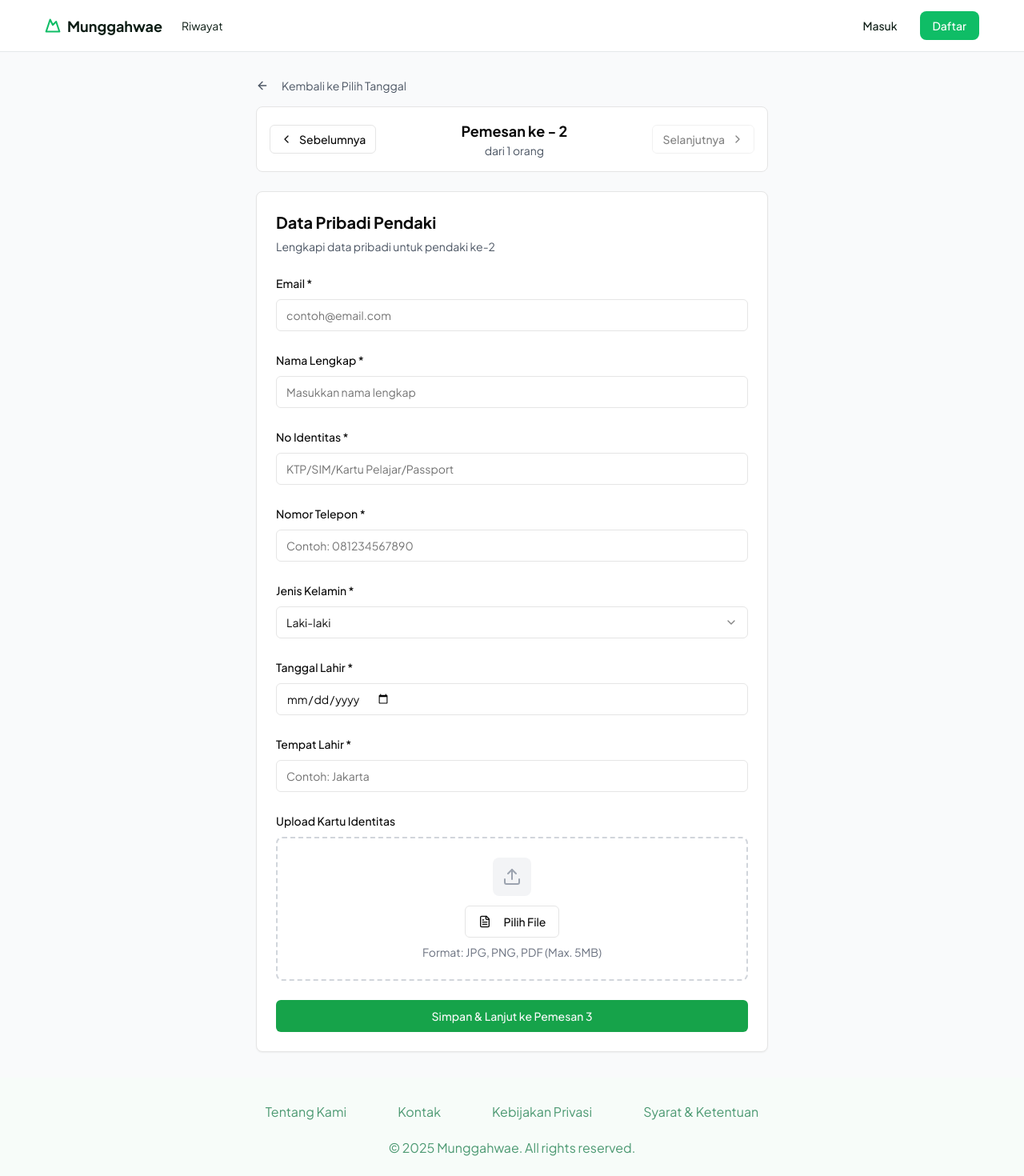
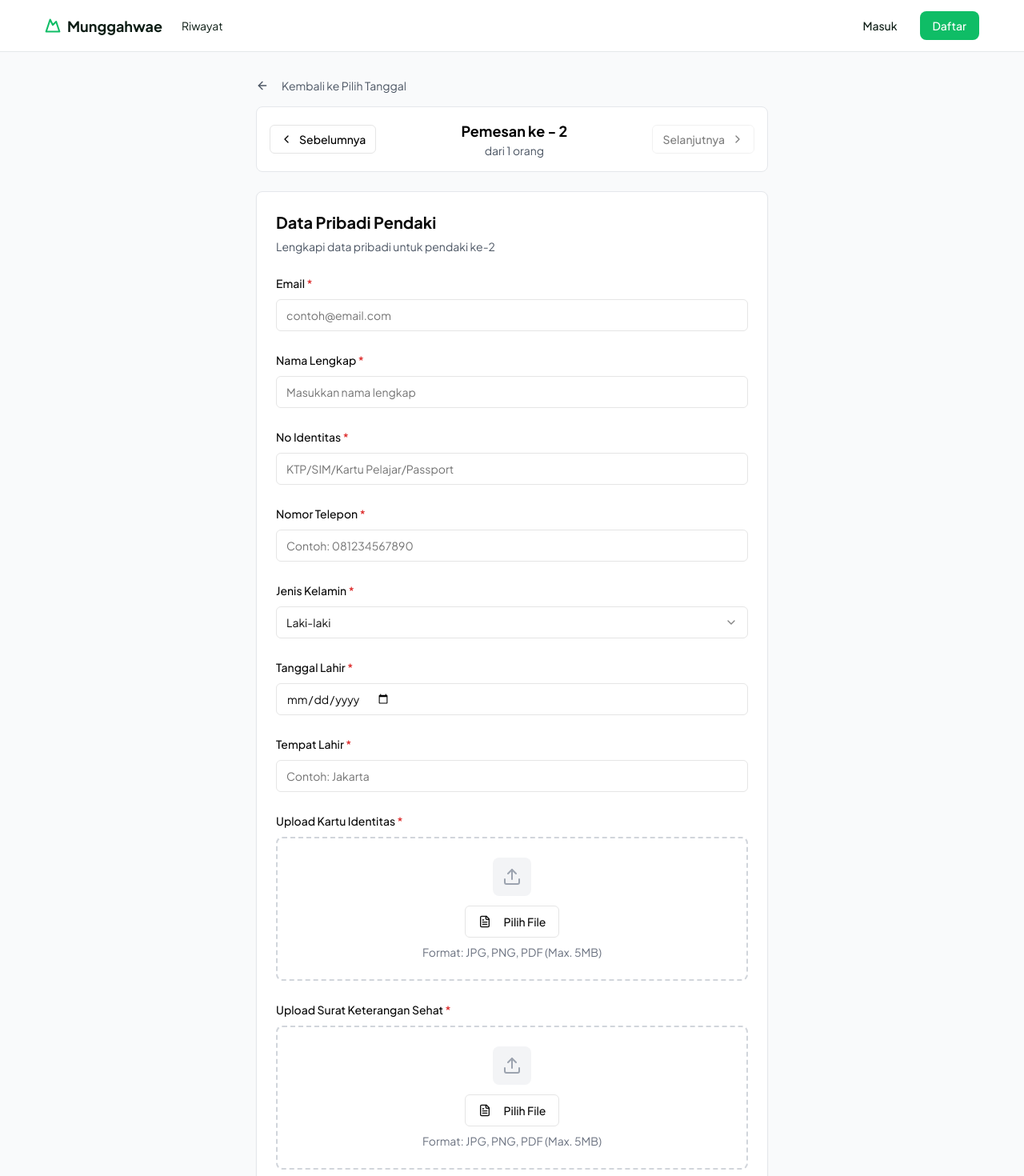
Before and after one commit to mohizzatulhaqi/Munggahwae, a Next.js app: page /mountain/1/booking-terms/booking-form/personal-data/1 in a window 1280 px wide. Shown: the top 1470 px of the page at 80% size. Built offline with nearby package versions, Linux system fonts and the light colour scheme.

Commit message:
revisi payment

```diff
--- a/package.json
+++ b/package.json
@@ -3,9 +3,9 @@
   "version": "0.1.0",
   "private": true,
   "scripts": {
-    "dev": "next dev -p 4028",
+    "dev": "next dev -p 3000",
     "build": "next build",
-    "start": "next dev -p 4028",
+    "start": "next dev -p 3000",
     "format": "prettier --write \"src/**/*.{ts,tsx,css,md,json}\"",
     "serve": "next start",
     "type-check": "tsc --noEmit"
--- a/src/app/globals.css
+++ b/src/app/globals.css
@@ -131,10 +131,9 @@
 }
 
 @layer base {
-  * {
-    @apply border-border;
-  }
-  body {
-    @apply bg-background text-foreground;
-  }
+  label:has(*:last-child)::after {
+  content: '';
 }
+
+
+}
--- a/src/app/mountain/[id]/booking-terms/booking-form/personal-data/[index]/page.tsx
+++ b/src/app/mountain/[id]/booking-terms/booking-form/personal-data/[index]/page.tsx
@@ -29,7 +29,7 @@ export default function PersonalDataPage() {
       router.push("/confirmation")
     } else {
       // Move to next booker
-      router.push(`/personal-data/${bookerIndex + 1}`)
+      router.push(`/mountain/[id]/booking-terms/booking-form/personal-data/${bookerIndex + 1}`)
     }
   }
 
@@ -39,13 +39,13 @@ export default function PersonalDataPage() {
 
   const handleNextBooker = () => {
     if (bookerIndex < totalBookers - 1) {
-      router.push(`/personal-data/${bookerIndex + 1}`)
+      router.push(`/mountain/[id]/booking-terms/booking-form/personal-data/${bookerIndex + 1}`)
     }
   }
 
   const handlePreviousBooker = () => {
     if (bookerIndex > 0) {
-      router.push(`/personal-data/${bookerIndex - 1}`)
+      router.push(`/mountain/[id]/booking-terms/booking-form/personal-data/${bookerIndex - 1}`)
     }
   }
 
--- a/src/components/pages/payment-page.tsx
+++ b/src/components/pages/payment-page.tsx
@@ -17,10 +17,12 @@ import {
   ArrowLeft,
   Copy,
   QrCode,
+
 } from 'lucide-react';
 import Image from 'next/image';
 import type { BookingData } from '@/app/mountain/[id]/booking-terms/booking-form/page';
-
+import { Mountain, mountainsData } from '@/lib/mountain-data';
+import { useParams } from 'next/navigation';
 interface PaymentPageProps {
   bookingData: BookingData;
   onPaymentSuccess: () => void;
@@ -110,9 +112,18 @@ export default function PaymentPage({
       createdDate: new Date(timestamp).toLocaleDateString('id-ID'),
     };
   }, []); // Empty dependency array ensures this only runs once
+  const params = useParams();
+  const mountainId = params?.id as string;
+  const mountain = mountainsData.find((m) => m.id === mountainId) as Mountain | undefined;
+
+// Gunakan harga dari data gunung, fallback ke 350000 jika tidak ada
+  const selectedTrailInfo = mountain?.trailDetails.find(
+  (trail) => trail.name.toLowerCase() === bookingData.selectedTrail.toLowerCase()
+);
+
+const baseCost = selectedTrailInfo?.price ?? 350000;
 
   // Calculate costs
-  const baseCost = 350000; // Base cost per person per day
   const days = Math.ceil(
     (new Date(bookingData.exitDate).getTime() - new Date(bookingData.entryDate).getTime()) /
       (1000 * 60 * 60 * 24)
--- a/src/components/pages/personal-data-form.tsx
+++ b/src/components/pages/personal-data-form.tsx
@@ -2,6 +2,8 @@
 
 import type React from 'react';
 import { useState, useRef, useEffect } from 'react';
+import { useParams, useRouter } from 'next/navigation';
+
 import Header from '@/components/common/Header';
 import Footer from '@/components/common/Footer';
 import { Button } from '@/components/ui/button';
@@ -25,12 +27,13 @@ import {
   ChevronRight,
   AlertTriangle,
 } from 'lucide-react';
+
 import type { PersonalData } from '@/app/mountain/[id]/booking-terms/booking-form/page';
-import { useParams, useRouter } from 'next/navigation';
 
 interface PersonalDataFormProps {
   onSubmit: (data: PersonalData) => void;
   onNext: () => void;
+  onBack: () => void;
   onPrevious: () => void;
   bookerIndex: number;
   totalBookers: number;
@@ -68,10 +71,37 @@ export default function PersonalDataForm({
   const [errors, setErrors] = useState<Partial<Record<keyof PersonalData, string>>>({});
   const [uploadedFile, setUploadedFile] = useState<File | null>(null);
   const [ageValidationWarning, setAgeValidationWarning] = useState<string>('');
+  const [healthCertificateFile, setHealthCertificateFile] = useState<File | null>(null);
+
   const fileInputRef = useRef<HTMLInputElement>(null);
+  const healthFileInputRef = useRef<HTMLInputElement>(null);
   const params = useParams();
   const router = useRouter();
   const mountainId = params.id as string;
+
+  // upload surat keterangan sehat
+  const handleHealthCertificateUpload = (e: React.ChangeEvent<HTMLInputElement>) => {
+    const file = e.target.files?.[0];
+    if (file) {
+      if (file.size > 5 * 1024 * 1024) {
+        alert('Ukuran file maksimal 5MB');
+        return;
+      }
+      if (!['image/jpeg', 'image/png', 'image/jpg', 'application/pdf'].includes(file.type)) {
+        alert('Format file harus JPG, PNG, atau PDF');
+        return;
+      }
+      setHealthCertificateFile(file);
+    }
+  };
+
+  function RequiredLabel({ children }: { children: React.ReactNode }) {
+    return (
+      <>
+        {children} <span className="text-red-600">*</span>
+      </>
+    );
+  }
 
   // Calculate age from birth date
   const calculateAge = (birthDate: string): number => {
@@ -156,10 +186,10 @@ export default function PersonalDataForm({
       newErrors.birthDate = 'Tanggal lahir harus diisi';
     } else {
       const age = calculateAge(formData.birthDate);
-      if (age < 5) {
-        newErrors.birthDate = 'Usia minimal untuk pendakian adalah 5 tahun';
-      } else if (age > 70) {
-        newErrors.birthDate = 'Usia maksimal untuk pendakian adalah 70 tahun';
+      if (age < 10) {
+        newErrors.birthDate = 'Usia minimal untuk pendakian adalah 10 tahun';
+      } else if (age >= 60) { // <-- VALIDASI LANSIA BARU
+        newErrors.birthDate = 'Batas usia maksimal untuk pendakian adalah di bawah 60 tahun.';
       }
     }
 
@@ -295,7 +325,7 @@ export default function PersonalDataForm({
               <form onSubmit={handleSubmit} className="space-y-6">
                 <InputField
                   id="email"
-                  label="Email *"
+                  label={<RequiredLabel>Email</RequiredLabel>}
                   value={formData.email}
                   onChange={(e) => handleInputChange('email', e.target.value)}
                   error={errors.email}
@@ -304,7 +334,7 @@ export default function PersonalDataForm({
                 />
                 <InputField
                   id="fullName"
-                  label="Nama Lengkap *"
+                  label={<RequiredLabel>Nama Lengkap</RequiredLabel>}
                   value={formData.fullName}
                   onChange={(e) => handleInputChange('fullName', e.target.value)}
                   error={errors.fullName}
@@ -313,7 +343,7 @@ export default function PersonalDataForm({
                 />
                 <InputField
                   id="idNumber"
-                  label="No Identitas *"
+                  label={<RequiredLabel>No Identitas</RequiredLabel>}
                   value={formData.idNumber}
                   onChange={(e) => handleInputChange('idNumber', e.target.value)}
                   error={errors.idNumber}
@@ -322,7 +352,7 @@ export default function PersonalDataForm({
                 />
                 <InputField
                   id="phoneNumber"
-                  label="Nomor Telepon *"
+                  label={<RequiredLabel>Nomor Telepon</RequiredLabel>}
                   value={formData.phoneNumber}
                   onChange={(e) => handleInputChange('phoneNumber', e.target.value)}
                   error={errors.phoneNumber}
@@ -331,10 +361,14 @@ export default function PersonalDataForm({
                 />
 
                 <div className="space-y-2">
-                  <Label htmlFor="gender">Jenis Kelamin *</Label>
+                  <Label htmlFor="gender">
+                    <RequiredLabel>Jenis Kelamin</RequiredLabel>
+                  </Label>
                   <Select
                     value={formData.gender}
-                    onValueChange={(value: 'male' | 'female') => handleInputChange('gender', value)}
+                    onValueChange={(value: 'male' | 'female') =>
+                      handleInputChange('gender', value)
+                    }
                   >
                     <SelectTrigger>
                       <SelectValue placeholder="Pilih jenis kelamin" />
@@ -348,7 +382,7 @@ export default function PersonalDataForm({
 
                 <InputField
                   id="birthDate"
-                  label="Tanggal Lahir *"
+                  label={<RequiredLabel>Tanggal Lahir</RequiredLabel>}
                   value={formData.birthDate}
                   onChange={(e) => handleInputChange('birthDate', e.target.value)}
                   error={errors.birthDate}
@@ -356,7 +390,7 @@ export default function PersonalDataForm({
                 />
                 <InputField
                   id="birthPlace"
-                  label="Tempat Lahir *"
+                  label={<RequiredLabel>Tempat Lahir</RequiredLabel>}
                   value={formData.birthPlace}
                   onChange={(e) => handleInputChange('birthPlace', e.target.value)}
                   error={errors.birthPlace}
@@ -379,11 +413,11 @@ export default function PersonalDataForm({
                         htmlFor="isCompanion"
                         className="text-sm font-medium leading-none peer-disabled:cursor-not-allowed peer-disabled:opacity-70"
                       >
-                        Saya bersedia menjadi pendamping untuk anak di bawah 12 tahun
+                        Saya bersedia menjadi pendamping untuk anak di bawah 10 tahun
                       </Label>
                     </div>
                     <p className="text-xs text-gray-500">
-                      Pendamping bertanggung jawab atas keselamatan dan pengawasan anak di bawah 12
+                      Pendamping bertanggung jawab atas keselamatan dan pengawasan anak di bawah 10
                       tahun selama pendakian.
                     </p>
                     {errors.isCompanion && (
@@ -393,14 +427,14 @@ export default function PersonalDataForm({
                 )}
 
                 {/* Minor Warning */}
-                {currentAge < 12 && currentAge > 0 && (
+                {currentAge < 10 && currentAge > 0 && (
                   <div className="bg-orange-50 border border-orange-200 rounded-lg p-4">
                     <div className="flex items-start gap-3">
                       <AlertTriangle className="w-5 h-5 text-orange-600 flex-shrink-0 mt-0.5" />
                       <div className="text-orange-800">
                         <p className="font-medium text-sm mb-1">Pemesan Anak</p>
                         <p className="text-xs">
-                          Karena berusia di bawah 12 tahun, diperlukan minimal 2 pendamping dewasa
+                          Karena berusia di bawah 10 tahun, diperlukan minimal 2 pendamping dewasa
                           dalam grup dan total minimal 3 orang.
                         </p>
                       </div>
@@ -409,7 +443,7 @@ export default function PersonalDataForm({
                 )}
 
                 <div className="space-y-2">
-                  <Label>Upload Kartu Identitas</Label>
+                  <Label><RequiredLabel>Upload Kartu Identitas</RequiredLabel></Label>
                   <div className="border-2 border-dashed border-gray-300 rounded-lg p-6">
                     <input
                       ref={fileInputRef}
@@ -437,6 +471,46 @@ export default function PersonalDataForm({
                           type="button"
                           variant="outline"
                           onClick={() => fileInputRef.current?.click()}
+                          className="mb-2"
+                        >
+                          <FileText className="w-4 h-4 mr-2" />
+                          Pilih File
+                        </Button>
+                        <p className="text-sm text-gray-500">Format: JPG, PNG, PDF (Max. 5MB)</p>
+                      </div>
+                    )}
+                  </div>
+                </div>
+
+                <div className="space-y-2">
+                  <Label><RequiredLabel>Upload Surat Keterangan Sehat</RequiredLabel></Label>
+                  <div className="border-2 border-dashed border-gray-300 rounded-lg p-6">
+                    <input
+                      ref={healthFileInputRef}
+                      type="file"
+                      accept="image/*,.pdf"
+                      onChange={handleHealthCertificateUpload}
+                      className="hidden"
+                    />
+                    {healthCertificateFile ? (
+                      <div className="flex items-center justify-center space-x-3 text-green-600">
+                        <div className="w-12 h-12 bg-green-100 rounded-lg flex items-center justify-center">
+                          <Check className="w-6 h-6" />
+                        </div>
+                        <div className="text-left">
+                          <p className="font-medium">File berhasil diupload</p>
+                          <p className="text-sm text-gray-600">{healthCertificateFile.name}</p>
+                        </div>
+                      </div>
+                    ) : (
+                      <div className="text-center">
+                        <div className="w-12 h-12 bg-gray-100 rounded-lg flex items-center justify-center mx-auto mb-3">
+                          <Upload className="w-6 h-6 text-gray-400" />
+                        </div>
+                        <Button
+                          type="button"
+                          variant="outline"
+                          onClick={() => healthFileInputRef.current?.click()}
                           className="mb-2"
                         >
                           <FileText className="w-4 h-4 mr-2" />
@@ -477,7 +551,7 @@ function InputField({
   error,
 }: {
   id: string;
-  label: string;
+  label: React.ReactNode;
   type: string;
   placeholder?: string;
   value: string;
--- a/src/lib/mountain-data.ts
+++ b/src/lib/mountain-data.ts
@@ -12,7 +12,7 @@ export interface Mountain {
   trailDetails: TrailInfo[];
   galleryImages: string[];
   bookingTerms: string[];
-  price?: number; // Optional price per person for the mountain
+
 }
 
 export interface TrailInfo {
@@ -21,6 +21,7 @@ export interface TrailInfo {
   icon: string;
   quota: number; // Daily quota for this specific trail
   available: number; // Current available spots for this trail
+  price?: number; // Optional price per person for the mountain
    // Optional price per person for this trail
 }
 
```
Also changed, not shown: src/app/mountain/[id]/booking-terms/booking-form/page.tsx (+7 -0 lines), src/components/pages/date-selection-form.tsx (+8 -2 lines).
